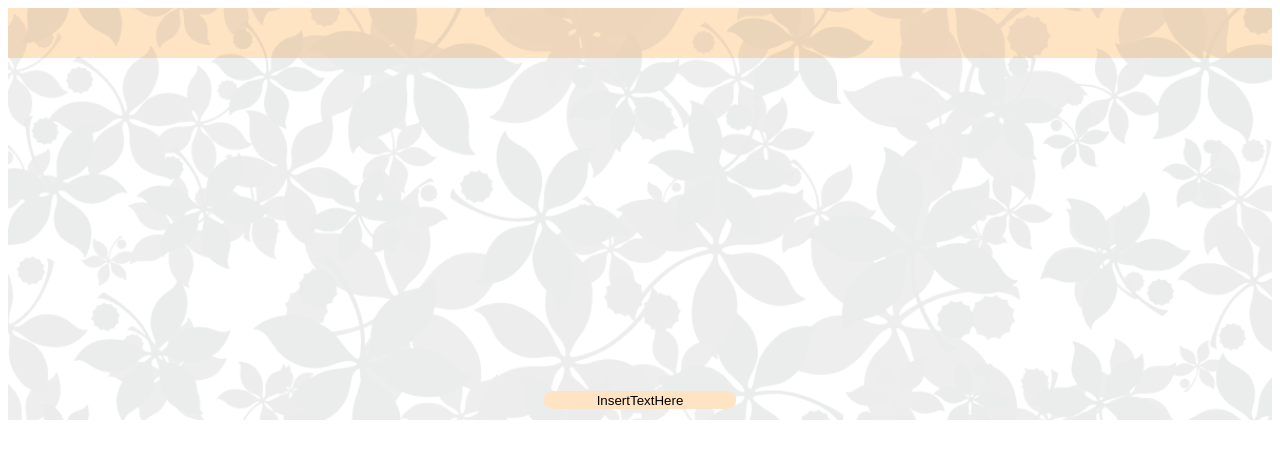
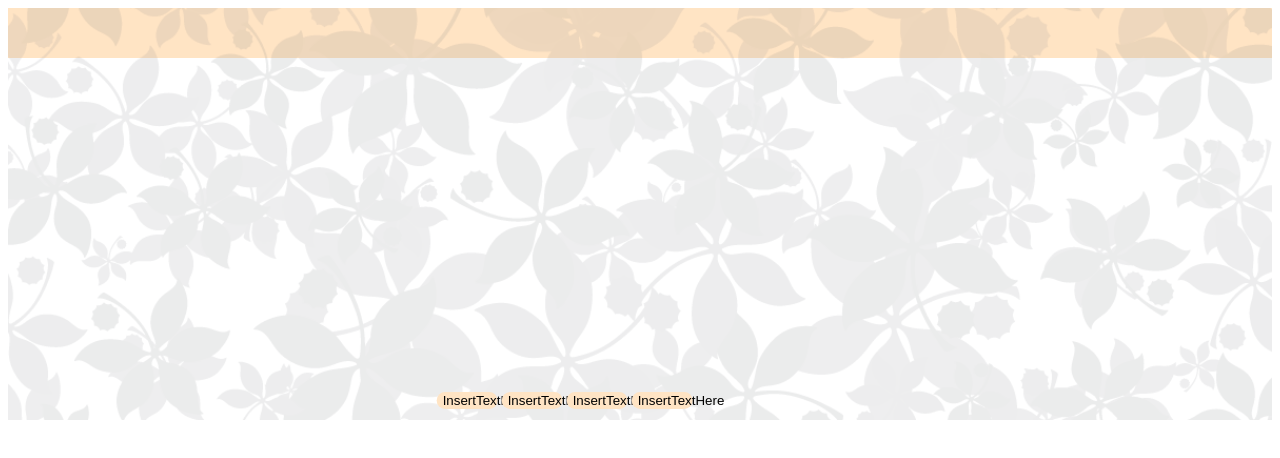
Before and after one commit to safiukhan/safiukhan.github.io, a plain HTML site: page index.html in a window 1280 px wide. Drawn offline with Linux system fonts and the light colour scheme.

Commit message:
Further improving navbar's appearance

```diff
--- a/index.html
+++ b/index.html
@@ -5,10 +5,12 @@
     <body>
         <div class = "navbar">
             <img src = "leaf_bkg.png" width=100%>
-            <button class = "buttonNavbar">InsertTextHere</button>
-            <button class = "buttonNavbar">InsertTextHere</button>
-            <button class = "buttonNavbar">InsertTextHere</button>
-            <button class = "buttonNavbar">InsertTextHere</button>
-             </div>
+            <div class = "buttonContainer">
+                <button class = "buttonNavbar">InsertTextHere</button>
+                <button class = "buttonNavbar">InsertTextHere</button>
+                <button class = "buttonNavbar">InsertTextHere</button>
+                <button class = "buttonNavbar">InsertTextHere</button>
+            </div>
+        </div>
     </body>
 </html>
--- a/stylesheet.css
+++ b/stylesheet.css
@@ -1,8 +1,4 @@
 .buttonNavbar {
-    position:absolute;
-    top: 50%;
-    left: 50%;
-    transform: translate(-50%, -50%);
     background-color:bisque;
     border: none;
     width: 15%;
@@ -12,6 +8,15 @@
     transition-duration: 0.3s;
     cursor:pointer;
     border-radius: 12px;
+}
+
+div.buttonContainer {
+    width: auto;
+    height: auto;
+    position:absolute;
+    top: 50%;
+    left: 50%;
+    transform: translate(-50%, -50%);
 }
 
 .buttonNavbar:hover {
```
